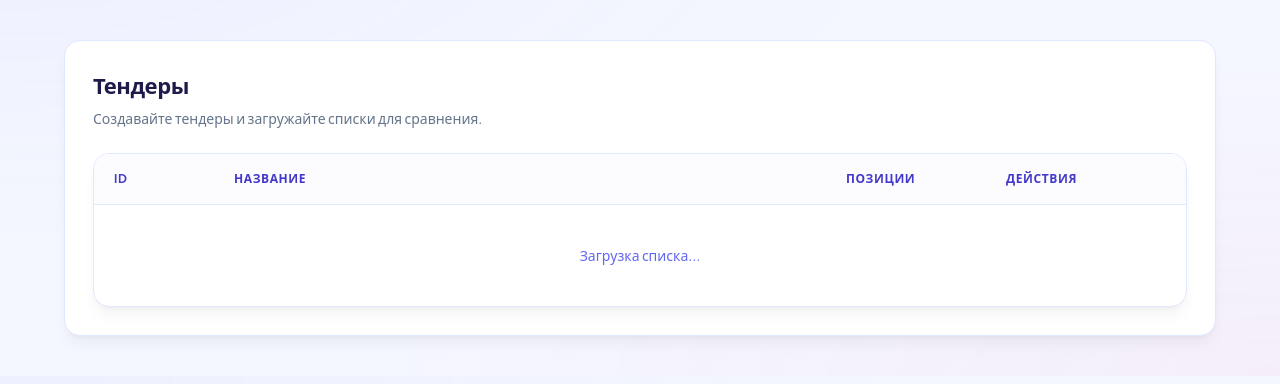
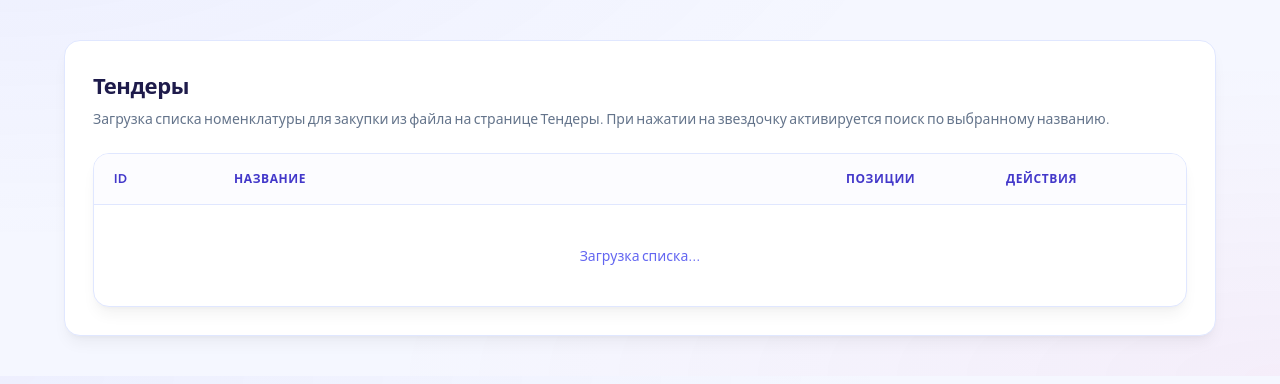
Before and after one commit to Tabascoden/pricelist-search-public, a Flask app: template templates/tender_project.html in a window 1280 px wide. Shown: the part 73-457 px from the top of the page. Run offline with Flask 3, Linux system fonts and the light colour scheme; the template is opened without the code that fills it, so the values that code supplies are empty; some libraries are stand-ins or nearby versions.

Commit message:
Update tender_project.html

```diff
--- a/templates/tender_project.html
+++ b/templates/tender_project.html
@@ -5,7 +5,7 @@
   <div class="cardHeader">
     <div>
       <h2>Тендеры</h2>
-      <div class="sub">Создавайте тендеры и загружайте списки для сравнения.</div>
+      <div class="sub">Загрузка списка номенклатуры для закупки из файла на странице Тендеры. При нажатии на звездочку активируется поиск по выбранному названию.</div>
     </div>
   </div>
 
```
